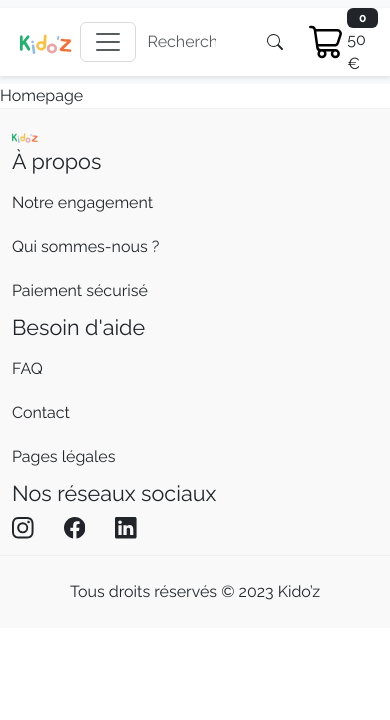
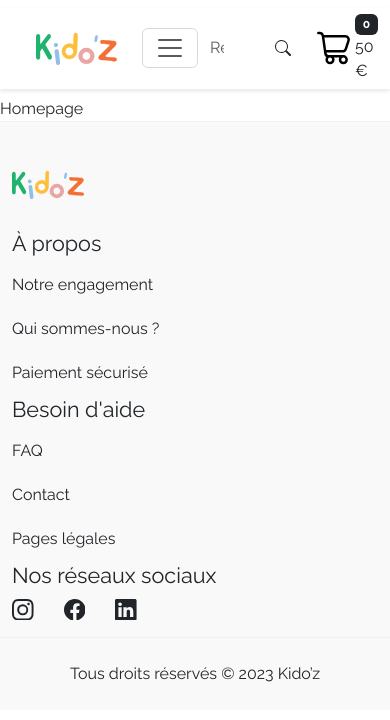
Before and after one commit to Kido-z/frontend, a React (Create React App) app: page / in a window 390 px wide. Shown: the top 720 px of the page. Built offline with nearby package versions, Linux system fonts and the light colour scheme.

Commit message:
[US-023]:bis responsive of header and footer

```diff
--- a/src/App.css
+++ b/src/App.css
@@ -41,14 +41,13 @@ a {
   gap: 60px;
 }
 
-.header-logo,
-.footer-upper-logo {
-  width: 7%;
-}
-
 /**** Header part ****/
 .container-fluid {
   box-shadow: 0px 2px 4px rgba(0, 0, 0, 0.10);
+}
+
+.header-logo {
+  width: 7%;
 }
 
 .navbar .container-fluid,
@@ -75,18 +74,6 @@ a {
   font-weight: 600;
   text-transform: uppercase;
 }
-
-/**** Header Responsive part ****/
- @media (max-width: 999px) {
-  .header-logo {
-    width: 15%;
-  }
-
-  .search-bar {
-    width: 50%;
-  }
-}
-
 
 
 /* .header .dropdown-item:hover {
@@ -157,3 +144,36 @@ footer {
 footer:not(:first-child) {
   border-top: 1px solid rgba(29, 34, 34, 0.04);
 }
+
+.footer-upper-logo {
+  width: 40%;
+}
+
+
+/**** Header Responsive part ****/
+@media (max-width: 999px) {
+  .header-logo {
+    width: 15%;
+  }
+
+  .navbar .container-fluid {
+    display: flex;
+    justify-content: space-between;
+    flex-direction: row;
+  }
+
+  .search-bar {
+    width: 50%;
+  }
+}
+
+@media (max-width: 820px) {
+  .header-logo {
+    width: 35%;
+  }
+
+  .footer-upper-logo {
+    width: 20%;
+    margin:2rem 0rem;
+  }
+}
--- a/src/components/Footer.js
+++ b/src/components/Footer.js
@@ -9,7 +9,7 @@ const Footer = () => {
       <div className="container-xxl">
         <div className="row">
           <div className="col-lg-3 col-md-3">
-            <Link className="footer-upper-logo ">
+            <Link className="footer-upper-logo">
               <img src="img/logo.svg" alt="Logo Kido'z" />
             </Link>
           </div>
--- a/src/components/Header.js
+++ b/src/components/Header.js
@@ -78,9 +78,9 @@ const Header = () => {
         </div>
       </header> */}
 
-      <nav className="navbar navbar-expand-lg bg-body-tertiary">
+      <nav className="navbar navbar-expand-lg">
         <div className="container-fluid d-flex flex-nowrap justify-content-between">
-          <Link className="header-logo m-2 fs-1">
+          <Link className="header-logo m-4">
             <img src="img/logo.svg" alt="Logo Kido'z" />
           </Link>
           <button
@@ -158,7 +158,7 @@ const Header = () => {
             </div>
             <form className="search-bar" role="search">
               <input className="form-control" type="search" placeholder="Rechercher un produit..." aria-label="Rechercher un produit..." />
-              <button className="btn btn-outline-success" type="submit">
+              <button className="btn" type="submit">
                 <span className="input-group-text" id="basic-addon2">
                   <BsSearch className="fs-6" />
                 </span>
```
